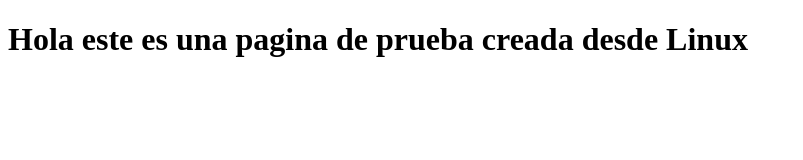
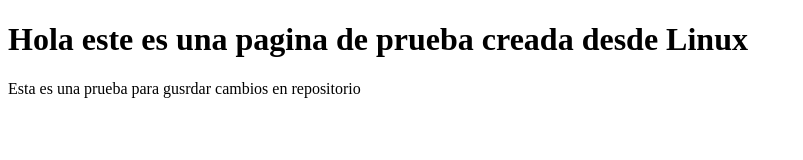
Before and after one commit to ricval9306/project1Prework, a plain HTML site: page index.html in a window 1280 px wide. Shown: the whole page, without its empty margins (0-803 px from the left). Drawn offline with Linux system fonts and the light colour scheme.

Commit message:
primer cambio prewok

```diff
--- a/index.html
+++ b/index.html
@@ -8,5 +8,6 @@
 </head>
 <body>
     <h1>Hola este es una pagina de prueba creada desde Linux</h1>
+    <p>Esta es una prueba para gusrdar cambios en repositorio</p>
 </body>
 </html>
```
